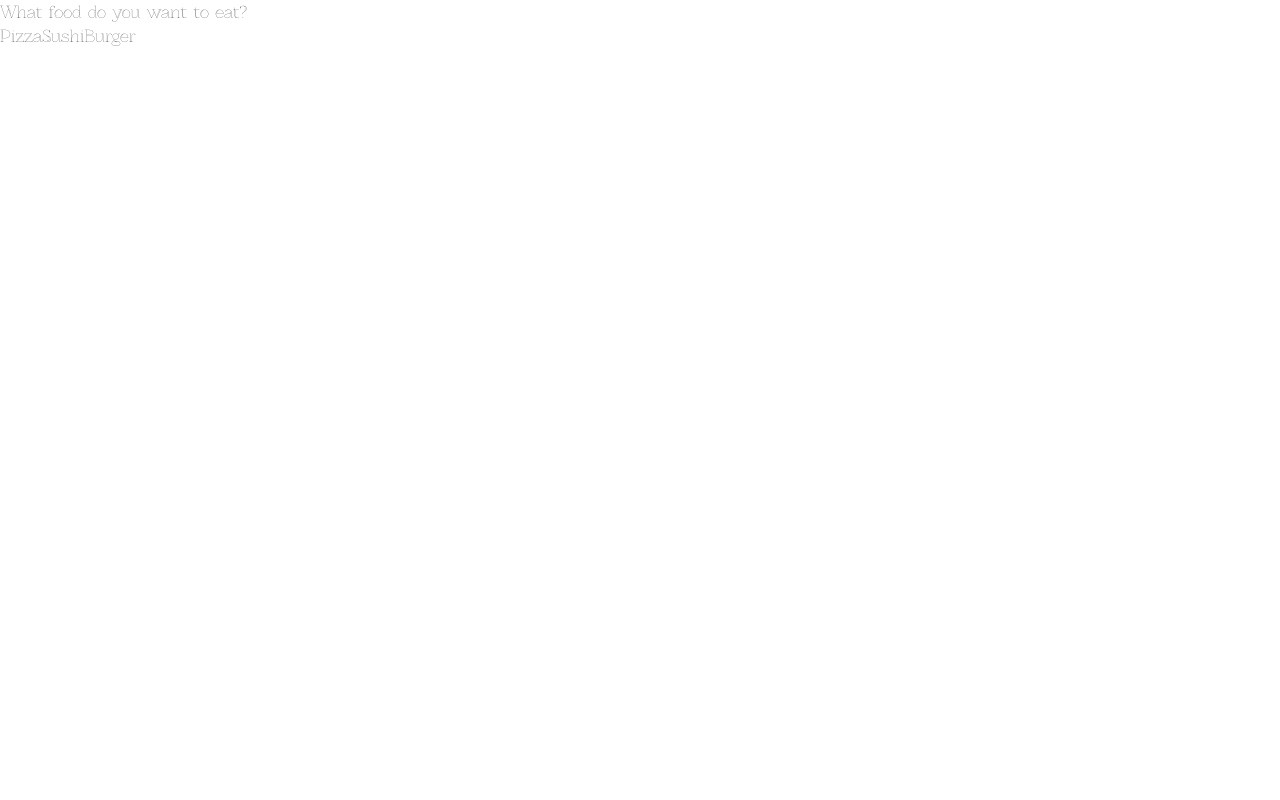
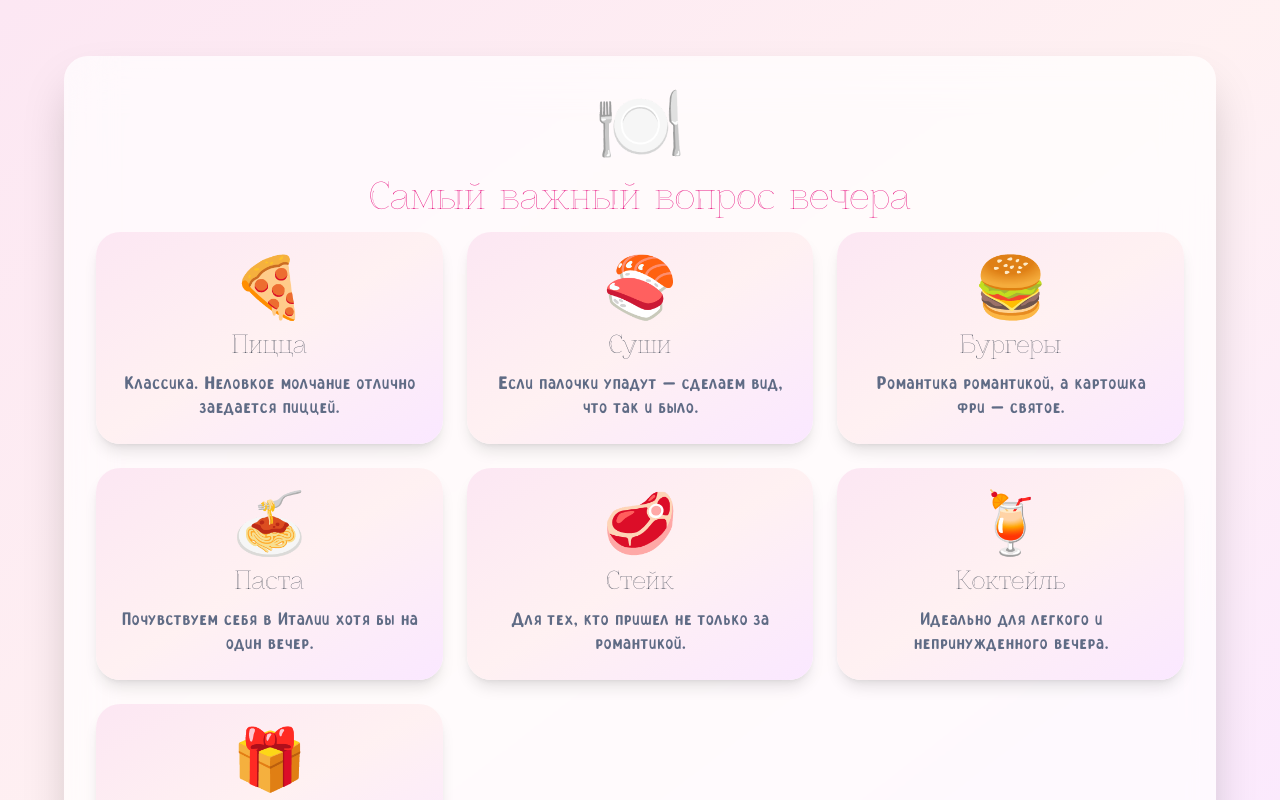
Before and after one commit to german-kot-begemot/dateApp, a React (Vite) app: page / in a window 1280 px wide. Both pictures are taken after a click on the button "Да ❤️". Shown: the top 800 px of the page. Built offline with nearby package versions, Linux system fonts and the light colour scheme.

Commit message:
feature: Add Food Page

```diff
--- a/src/components/Food.tsx
+++ b/src/components/Food.tsx
@@ -1,33 +1,53 @@
+import { motion } from 'framer-motion';
 import type { FoodProps } from '../types';
+import { FoodCard } from './FoodCard';
+import { useFood } from '../hooks/useFood';
+import { foodOptions } from '../mockData';
 
 export const Food = ({ onNext, onSelect }: FoodProps) => {
+  const { selectedFood, handleSelect } = useFood({
+    onNext,
+    onSelect,
+  });
+
   return (
-    <div>
-      <h1>What food do you want to eat?</h1>
-      <button
-        onClick={() => {
-          onSelect('Pizza');
-          onNext();
-        }}
+    <section className="flex min-h-screen items-center justify-center bg-linear-to-br from-pink-100 via-rose-50 to-fuchsia-100 px-6 py-14">
+      <motion.div
+        initial={{ opacity: 0, y: 40 }}
+        animate={{ opacity: 1, y: 0 }}
+        transition={{ duration: 0.4 }}
+        className=" w-full max-w-6xl rounded-3xl bg-white/70 p-8 shadow-2xl backdrop-blur-xl"
       >
-        Pizza
-      </button>
-      <button
-        onClick={() => {
-          onSelect('Sushi');
-          onNext();
-        }}
-      >
-        Sushi
-      </button>
-      <button
-        onClick={() => {
-          onSelect('Burger');
-          onNext();
-        }}
-      >
-        Burger
-      </button>
-    </div>
+        <div className="flex flex-col items-center gap-4 p-4 pt-0">
+          <motion.div
+            animate={{
+              rotate: [-3, 3, -3],
+            }}
+            transition={{
+              repeat: Infinity,
+              duration: 2,
+            }}
+            className="text-7xl"
+          >
+            🍽️
+          </motion.div>
+
+          <h2 className="text-4xl font-bold text-pink-600">
+            Самый важный вопрос вечера
+          </h2>
+        </div>
+
+        <div className="grid gap-6 sm:grid-cols-2 lg:grid-cols-3">
+          {foodOptions.map((food) => (
+            <FoodCard
+              key={food.id}
+              food={food}
+              selected={selectedFood?.id === food.id}
+              onSelect={() => handleSelect(food)}
+            />
+          ))}
+        </div>
+      </motion.div>
+    </section>
   );
 };
--- /dev/null
+++ b/src/components/FoodCard.tsx
@@ -0,0 +1,41 @@
+import { motion } from 'framer-motion';
+import type { FoodCardProps } from '../types';
+
+export const FoodCard = ({ food, selected, onSelect }: FoodCardProps) => {
+  return (
+    <motion.button
+      whileHover={{
+        scale: 1.05,
+        y: -6,
+      }}
+      whileTap={{
+        scale: 0.97,
+      }}
+      transition={{
+        type: 'spring',
+        stiffness: 350,
+      }}
+      onClick={() => onSelect(food)}
+      className={`relative flex flex-col items-center gap-3 rounded-3xl p-6
+      text-center shadow-lg  bg-linear-to-br from-pink-100 via-rose-50 to-fuchsia-100
+        ${selected ? 'ring-pink-500 scale-105 border border-pink-500' : 'hover:shadow-lg'}
+      `}
+    >
+      {selected && (
+        <motion.div
+          initial={{ scale: 0, rotate: -20 }}
+          animate={{ scale: 1, rotate: 0 }}
+          exit={{ scale: 0 }}
+          transition={{ type: 'spring', stiffness: 500, damping: 20 }}
+          className="absolute right-3 top-3 flex h-8 w-8 items-center justify-center rounded-full bg-white shadow"
+        >
+          ❤️
+        </motion.div>
+      )}
+
+      <span className="text-6xl">{food.emoji}</span>
+      <h3 className="text-2xl font-bold text-gray-800">{food.title}</h3>
+      <p className=" text-2xl leading-6 text-[#5F6B85]">{food.description}</p>
+    </motion.button>
+  );
+};
--- /dev/null
+++ b/src/hooks/useConfettiBlast.ts
@@ -0,0 +1,41 @@
+import { useRef, useState } from 'react';
+import { flushSync } from 'react-dom';
+
+const CONFETTI_DURATION = 1200;
+const Y_OFFSET = 180;
+
+type Origin = { x: number; y: number };
+
+export const useConfettiBlast = (onNext: () => void) => {
+  const buttonYesRef = useRef<HTMLButtonElement>(null);
+  const [active, setActive] = useState(false);
+  const [origin, setOrigin] = useState<Origin>({
+    x: window.innerWidth / 2,
+    y: window.innerHeight / 2,
+  });
+
+  const trigger = () => {
+    const rect = buttonYesRef.current?.getBoundingClientRect();
+    const x = rect ? rect.left + rect.width / 2 : window.innerWidth / 2;
+    const y = rect ? rect.bottom + Y_OFFSET : window.innerHeight / 2;
+
+    setOrigin({ x, y });
+
+    flushSync(() => {
+      setActive(true);
+    });
+
+    setTimeout(() => {
+      onNext();
+    }, CONFETTI_DURATION);
+  };
+
+  return {
+    buttonRef: buttonYesRef,
+    confetti: {
+      active,
+      origin,
+    },
+    trigger,
+  };
+};
--- /dev/null
+++ b/src/hooks/useFood.ts
@@ -0,0 +1,26 @@
+import { useState } from 'react';
+import type { FoodOption } from '../types';
+
+type UseFoodProps = {
+  onSelect: (food: string) => void;
+  onNext: (food: FoodOption) => void;
+};
+
+export const useFood = ({ onNext, onSelect }: UseFoodProps) => {
+  const [selectedFood, setSelectedFood] = useState<FoodOption | null>(null);
+
+  const handleSelect = (food: FoodOption) => {
+    setSelectedFood(food);
+
+    onSelect(food.title);
+
+    setTimeout(() => {
+      onNext(food);
+    }, 600);
+  };
+
+  return {
+    selectedFood,
+    handleSelect,
+  };
+};
--- a/src/index.css
+++ b/src/index.css
@@ -40,6 +40,11 @@ body,
   font-family: 'ZnikomitNo25', sans-serif;
   line-height: 1.5;
   -webkit-font-smoothing: antialiased;
+}
+
+p {
+  font-family: 'Goosberry', sans-serif;
+  color: #5f6b85;
 }
 
 ::placeholder {
--- /dev/null
+++ b/src/mockData.ts
@@ -0,0 +1,46 @@
+import type { FoodOption } from './types';
+
+export const foodOptions: FoodOption[] = [
+  {
+    id: 1,
+    title: 'Пицца',
+    emoji: '🍕',
+    description: 'Классика. Неловкое молчание отлично заедается пиццей.',
+  },
+  {
+    id: 2,
+    title: 'Суши',
+    emoji: '🍣',
+    description: 'Если палочки упадут — сделаем вид, что так и было.',
+  },
+  {
+    id: 3,
+    title: 'Бургеры',
+    emoji: '🍔',
+    description: 'Романтика романтикой, а картошка фри — святое.',
+  },
+  {
+    id: 4,
+    title: 'Паста',
+    emoji: '🍝',
+    description: 'Почувствуем себя в Италии хотя бы на один вечер.',
+  },
+  {
+    id: 5,
+    title: 'Стейк',
+    emoji: '🥩',
+    description: 'Для тех, кто пришел не только за романтикой.',
+  },
+  {
+    id: 6,
+    title: 'Коктейль',
+    emoji: '🍹',
+    description: 'Идеально для легкого и непринужденного вечера.',
+  },
+  {
+    id: 7,
+    title: 'Сюрприз',
+    emoji: '🎁',
+    description: 'Доверяешь моему вкусу? Рискнем 😏',
+  },
+];
--- /dev/null
+++ b/src/ui/ConfettiBlast.tsx
@@ -0,0 +1,31 @@
+import Confetti from 'react-confetti';
+
+type Props = {
+  active: boolean;
+  origin: { x: number; y: number };
+};
+
+export const ConfettiBlast = ({ active, origin }: Props) => {
+  if (!active) return null;
+
+  return (
+    <div className="pointer-events-none fixed inset-0 z-50">
+      <Confetti
+        numberOfPieces={250}
+        width={window.innerWidth}
+        height={window.innerHeight}
+        recycle={false}
+        gravity={0.35}
+        initialVelocityX={12}
+        initialVelocityY={0}
+        confettiSource={{
+          x: origin.x,
+          y: origin.y,
+          w: 0,
+          h: 0,
+        }}
+        colors={['#ec4899', '#f472b6', '#fbcfe8', '#a855f7', '#facc15']}
+      />
+    </div>
+  );
+};
```
Also changed, not shown: src/components/Invite.tsx (+87 -13 lines), src/types.ts (+13 -0 lines).
